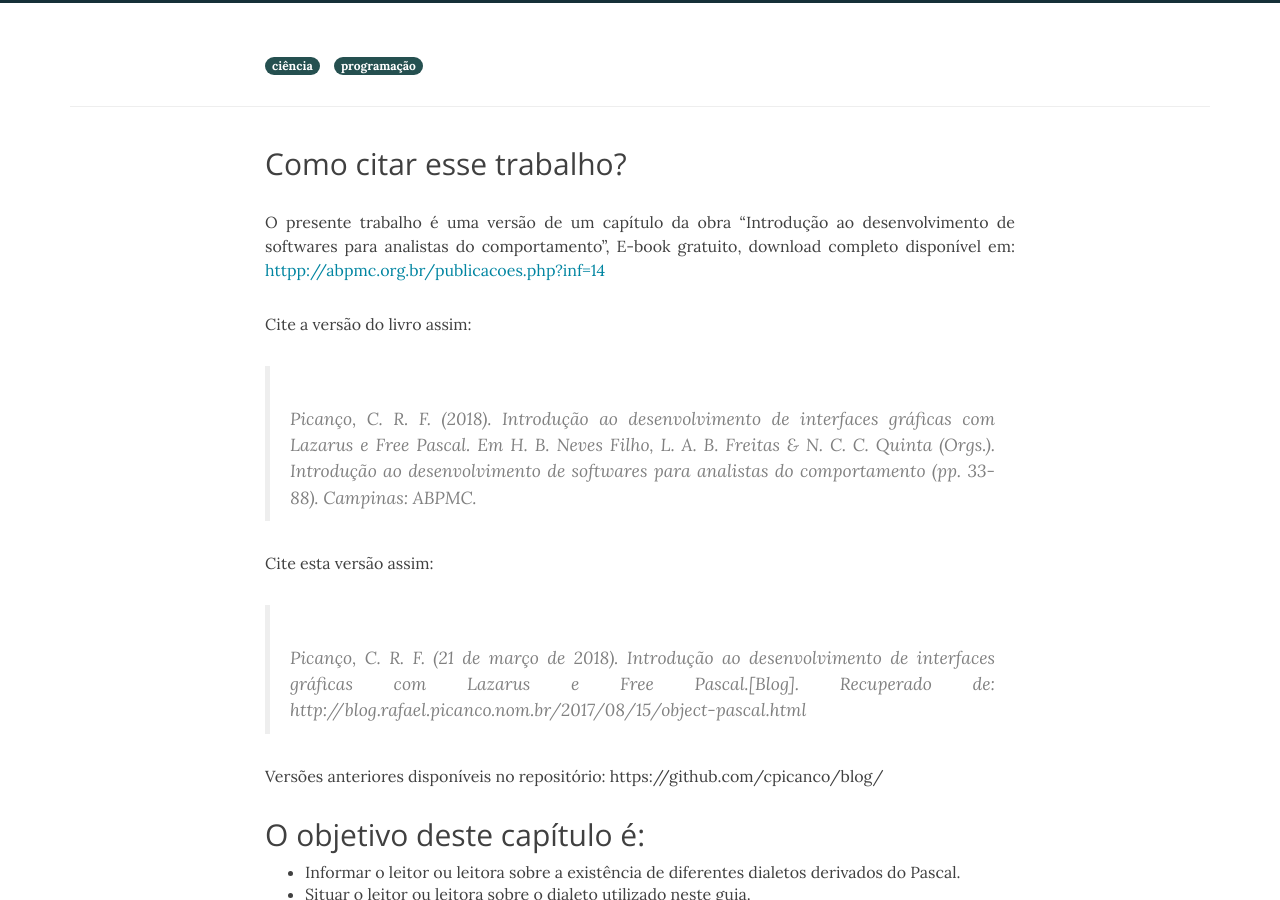
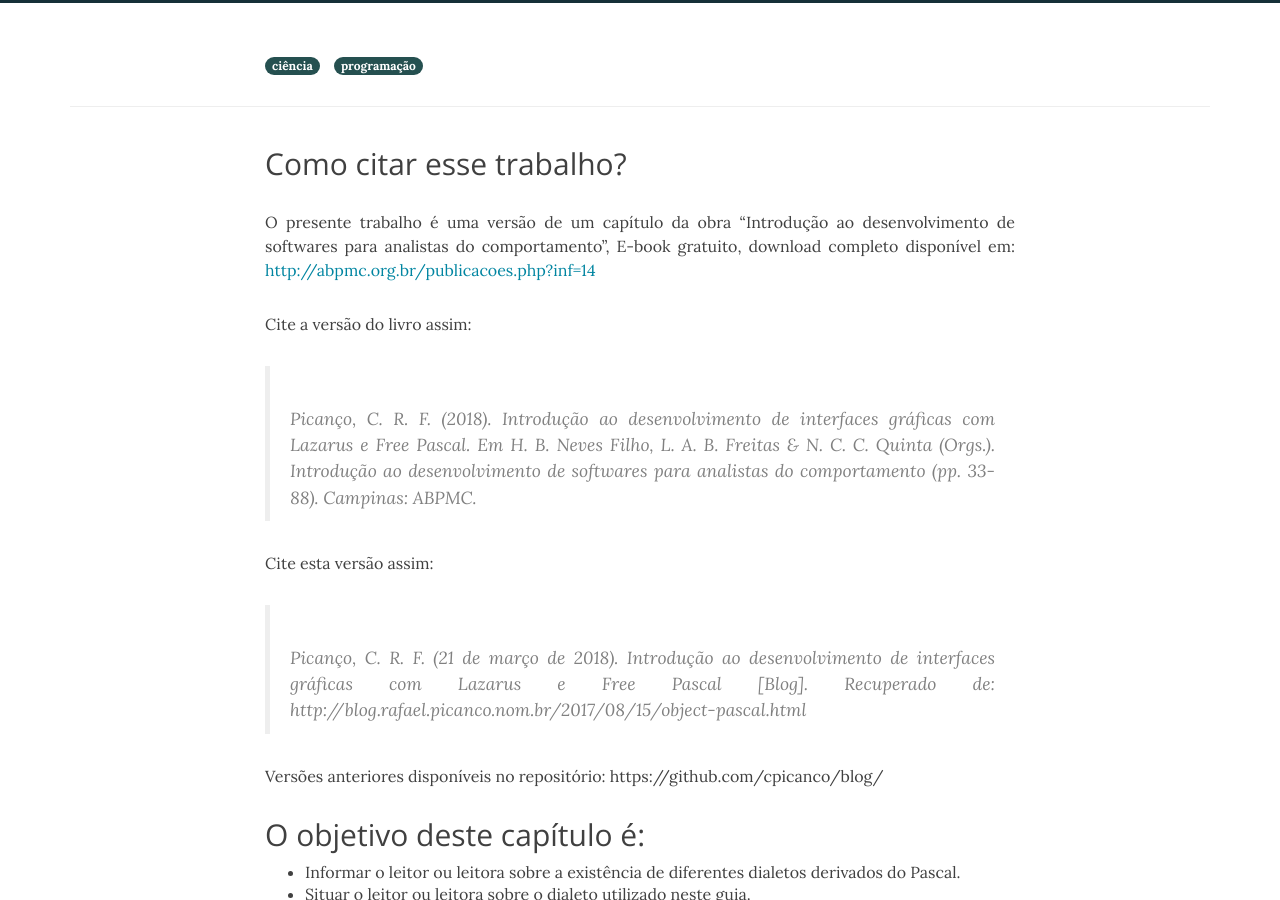
Before and after one commit to cpicanco/blog, a Jekyll site: the page built from _posts/2017-08-15-object-pascal.markdown, in a window 1280 px wide and 900 px high, scrolled down 544 px. Built offline with Jekyll 4.4.1, drawn with Linux system fonts in a browser that asks for light colours; nearby versions of some CDN libraries; comment, search, counter and statistics services are not loaded.

Commit message:
fix typos

```diff
--- a/_posts/2017-08-15-object-pascal.markdown
+++ b/_posts/2017-08-15-object-pascal.markdown
@@ -9,7 +9,7 @@ copyright: <!--Copyright (c) 2018 Carlos Rafael Fernandes Picanço.-->
 ---
 ## Como citar esse trabalho?
 
-O presente trabalho é uma versão de um capítulo da obra "Introdução ao desenvolvimento de softwares para analistas do comportamento", E-book gratuito, download completo disponível em: [httpp://abpmc.org.br/publicacoes.php?inf=14](httpp://abpmc.org.br/publicacoes.php?inf=14)
+O presente trabalho é uma versão de um capítulo da obra "Introdução ao desenvolvimento de softwares para analistas do comportamento", E-book gratuito, download completo disponível em: [http://abpmc.org.br/publicacoes.php?inf=14](http://abpmc.org.br/publicacoes.php?inf=14)
 
 Cite a versão do livro assim:
 
@@ -17,7 +17,7 @@ Cite a versão do livro assim:
 
 Cite esta versão assim:
 
-> Picanço, C. R. F. (21 de março de 2018). Introdução ao desenvolvimento de interfaces gráficas com Lazarus e Free Pascal.[Blog]. Recuperado de: http://blog.rafael.picanco.nom.br/2017/08/15/object-pascal.html
+> Picanço, C. R. F. (21 de março de 2018). Introdução ao desenvolvimento de interfaces gráficas com Lazarus e Free Pascal [Blog]. Recuperado de: http://blog.rafael.picanco.nom.br/2017/08/15/object-pascal.html
 
 Versões anteriores disponíveis no repositório: https://github.com/cpicanco/blog/
 
```
